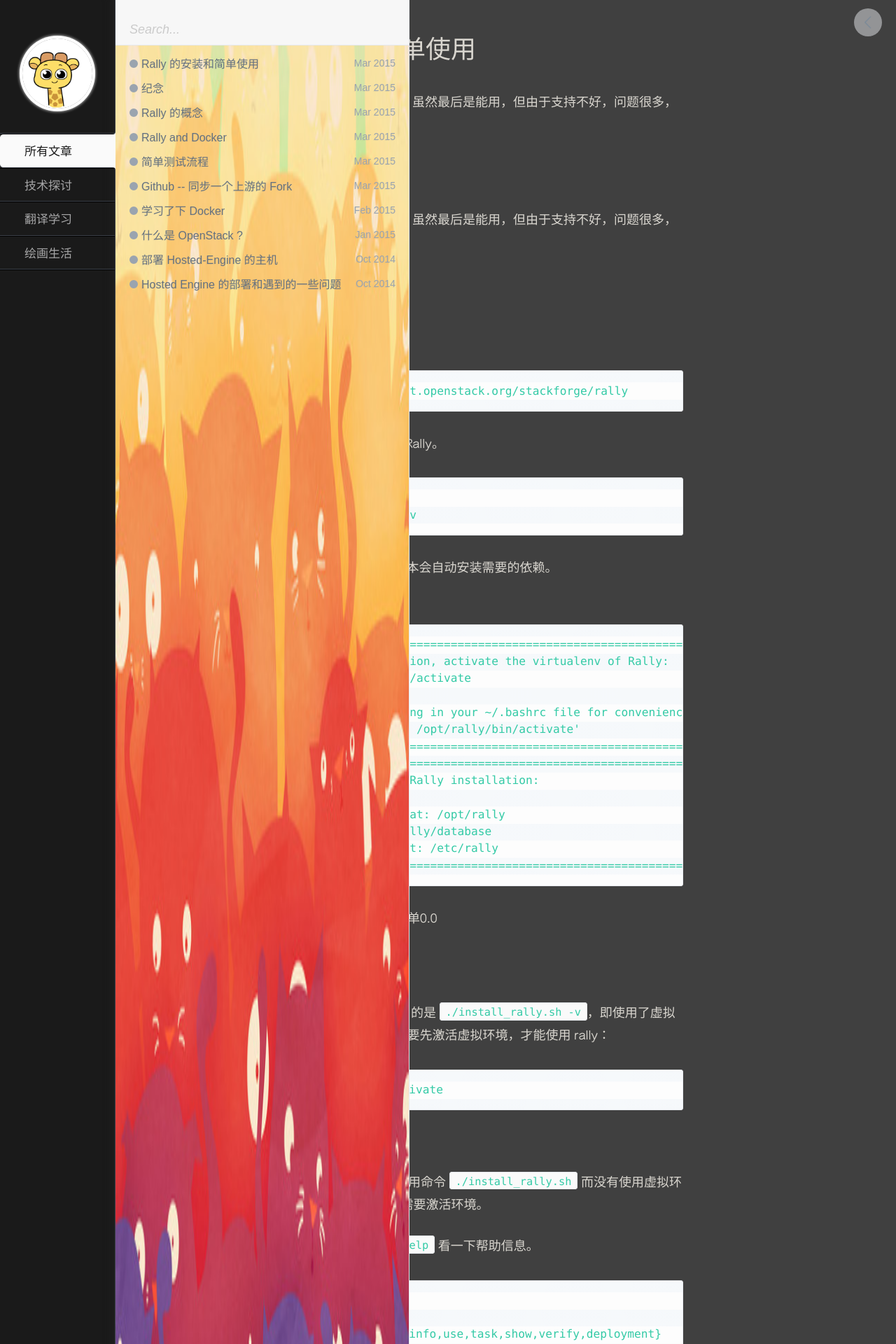
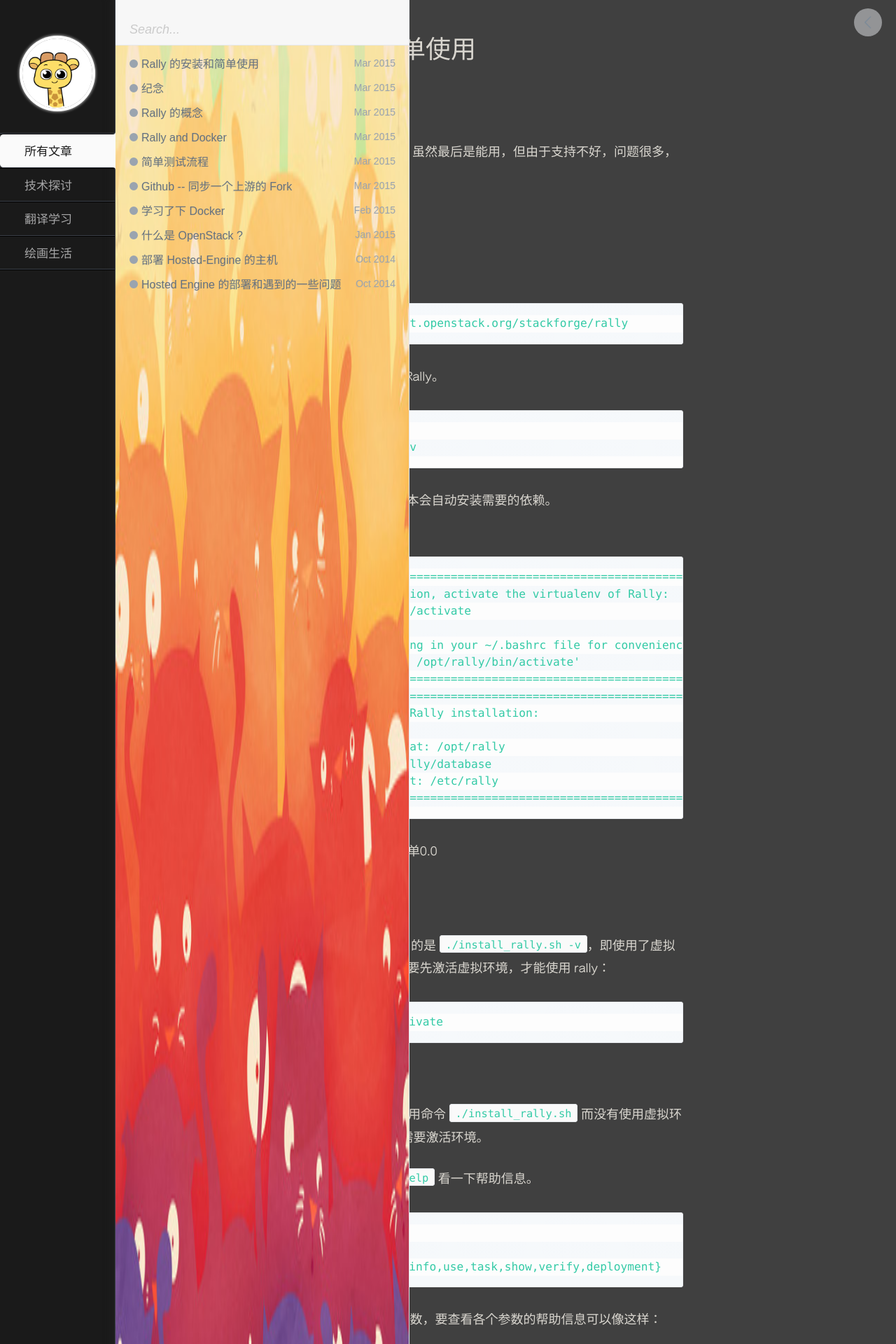
Before and after one commit to CoffeeChou/CoffeeChou.github.io, a Jekyll site: the page built from _posts/Technology/2015-03-16-rally-install-and-use.md, in a window 1280 px wide. Shown: the top 1920 px of the page at 70% size. Built offline with Jekyll 4.4.1, drawn with Linux system fonts in a browser that asks for light colours; Markdown is read by kramdown in place of the engine named in the settings; some of the changed text lies outside the part shown.

Commit message:
多了一句话，重复删掉

```diff
--- a/_posts/Technology/2015-03-16-rally-install-and-use.md
+++ b/_posts/Technology/2015-03-16-rally-install-and-use.md
@@ -4,8 +4,6 @@
 category: 技术探讨
 keywords: OpenStack, Rally, 安装, 使用
 ---
-
-之前在 CentOS 6.5 上安装的 rally，虽然最后是能用，但由于支持不好，问题很多，这次在 CentOS 7 上做尝试。
 
 ## 环境
 
```
